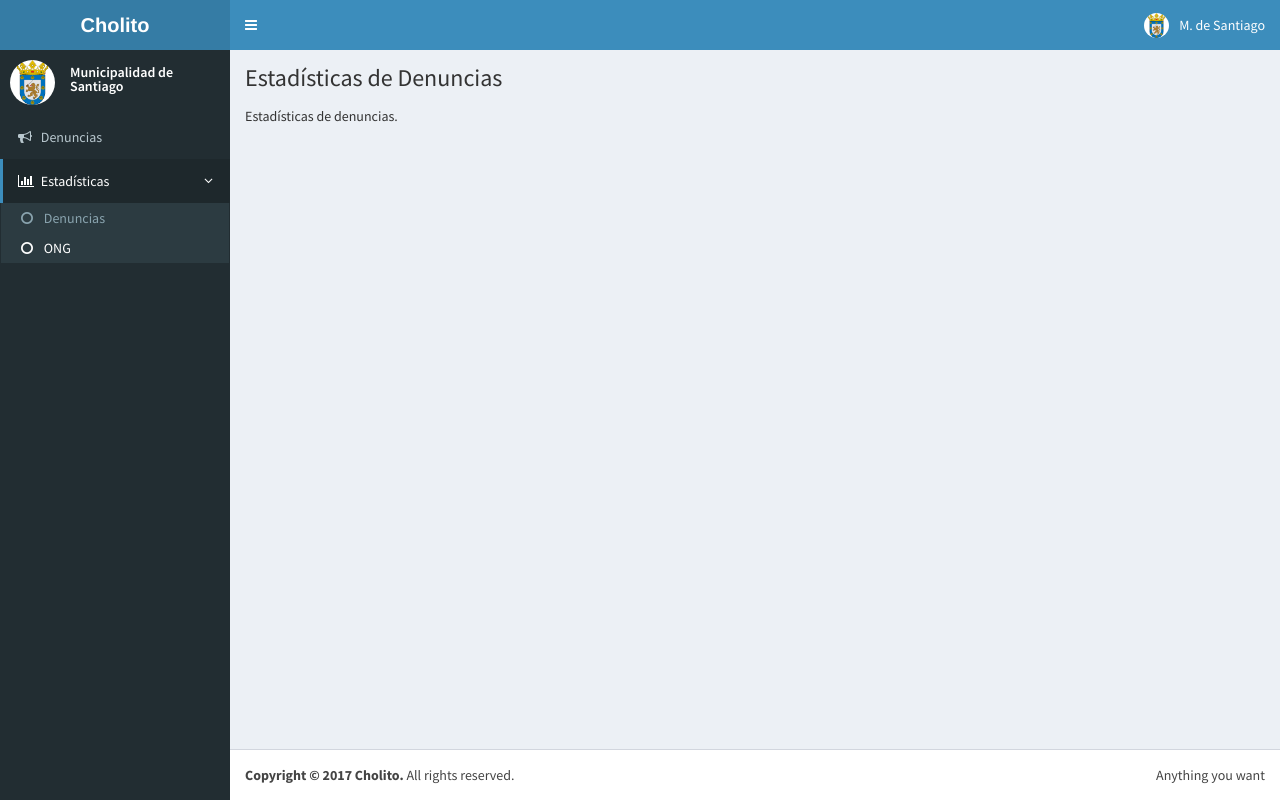
After one commit to DCC-CC4401/2017-2-Bizc8-T3, a Django app: a page that uses CholitoDjango/templates/complaint/base.html in a window 1280 px wide. The commit adds this page. Run offline with Django 3.2, Linux system fonts and the light colour scheme; some libraries are stand-ins or nearby versions.

Commit message:
Add view statistics complaint

```diff
--- a/CholitoDjango/apps/complaint/urls.py
+++ b/CholitoDjango/apps/complaint/urls.py
@@ -4,4 +4,6 @@ from apps.complaint import views
 
 urlpatterns = [
     url(r'^$', views.ListComplaintsView.as_view(), name='list'),
+    url(r'^estadisticas/$', views.StatisticsComplaintsView.as_view(),
+        name='statistics'),
 ]
--- a/CholitoDjango/apps/complaint/views.py
+++ b/CholitoDjango/apps/complaint/views.py
@@ -6,3 +6,8 @@ from django.views.generic import TemplateView
 class ListComplaintsView(TemplateView):
 
     template_name = 'complaint/list-complaints.html'
+
+
+class StatisticsComplaintsView(TemplateView):
+
+    template_name = 'complaint/statistics-complaints.html'
--- a/CholitoDjango/templates/complaint/base.html
+++ b/CholitoDjango/templates/complaint/base.html
@@ -104,7 +104,7 @@
                 <ul class="sidebar-menu" data-widget="tree">
                     <!-- Optionally, you can add icons to the links -->
                     <li>
-                        <a href="#">
+                        <a href="{% url 'complaint:list' %}">
                             <i class="fa fa-bullhorn"></i>
                             <span>Denuncias</span>
                         </a>
@@ -119,7 +119,7 @@
                         </a>
                         <ul class="treeview-menu">
                             <li>
-                                <a href="#">
+                                <a href="{% url 'complaint:statistics' %}">
                                     <i class="fa fa-circle-o"></i>
                                     Denuncias
                                 </a>
--- /dev/null
+++ b/CholitoDjango/templates/complaint/statistics-complaints.html
@@ -0,0 +1,22 @@
+{% extends 'complaint/base.html' %}
+
+{% block content %}
+    <!-- Content Wrapper. Contains page content -->
+    <div class="content-wrapper">
+        <!-- Content Header (Page header) -->
+        <section class="content-header">
+            <h1>Estadísticas de Denuncias</h1>
+        </section>
+        <!-- Main content -->
+        <section class="content container-fluid">
+
+            Estadísticas de denuncias.
+
+        </section>
+        <!-- /.content -->
+    </div>
+    <!-- /.content-wrapper -->
+{% endblock %}
+
+{% block js %}
+{% endblock %}
```
